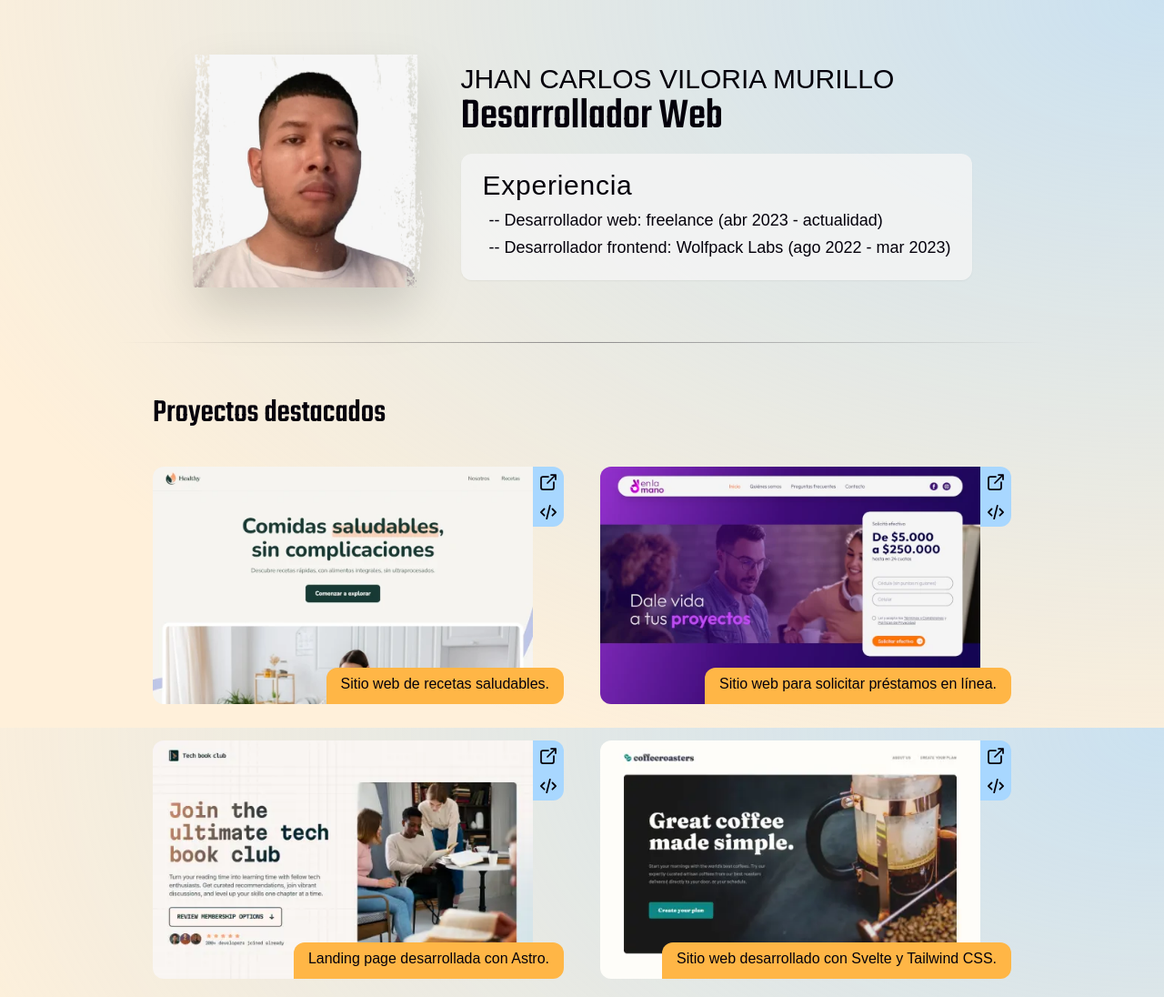
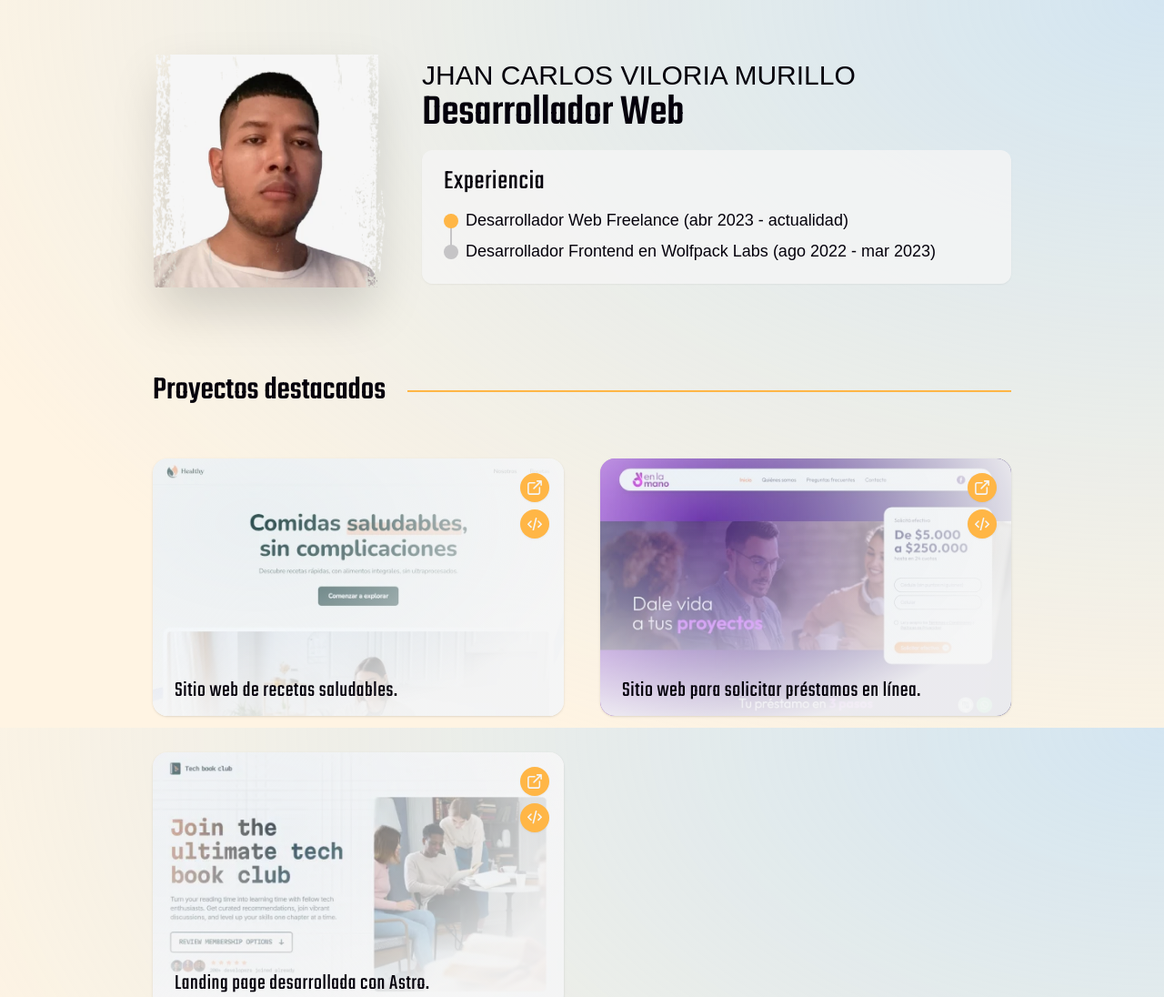
Before and after one commit to jhanca-vm/portfolio, an Astro site: page / in a window 1280 px wide. Shown: the top 1096 px of the page at 91% size. Built offline with nearby package versions, Linux system fonts and the light colour scheme; Astro itself is replaced by a stand-in of ours; a web font is replaced by a local one.

Commit message:
feat: update design

```diff
--- a/pnpm-workspace.yaml
+++ b/pnpm-workspace.yaml
@@ -1,2 +1,4 @@
 onlyBuiltDependencies:
   - '@tailwindcss/oxide'
+  - esbuild
+  - sharp
--- a/src/components/Footer.astro
+++ b/src/components/Footer.astro
@@ -7,11 +7,11 @@ import Link from '../components/Link.astro'
 <footer
   class="max-w-5xl mx-auto p-6 flex justify-between text-default/60 sm:px-10"
 >
-  <p>© 2025 Jhan Viloria</p>
+  <p>© 2026 Jhan Viloria</p>
   <ul class="flex gap-3.5">
     <li>
       <Link
-        class="transition-colors hover:text-default/80"
+        class="transition-colors hover:text-default"
         to="www.linkedin.com/in/jhanviloria/"
         label="LinkedIn"
       >
@@ -20,7 +20,7 @@ import Link from '../components/Link.astro'
     </li>
     <li>
       <Link
-        class="transition-colors hover:text-default/80"
+        class="transition-colors hover:text-default"
         to="github.com/jhanca-vm"
         label="GitHub"
       >
--- a/src/components/Hero.astro
+++ b/src/components/Hero.astro
@@ -5,30 +5,41 @@ import Image from './Image.astro'
 
 <section
   class:list={[
-    'px-6 flex flex-col gap-6 sm:px-10 md:flex-row md:justify-center',
-    'md:gap-10'
+    'max-w-5xl mx-auto px-6 flex flex-col gap-6 sm:px-10 md:flex-row md:gap-10'
   ]}
 >
   <Image
     class="w-3xs object-cover drop-shadow-2xl max-md:mx-auto"
     metadata={photo}
   />
-  <div class="md:self-center">
+  <div class="grow md:self-center">
     <hgroup class="font-display max-md:text-center">
       <p class="text-3xl uppercase">Jhan Carlos Viloria Murillo</p>
       <h1 class="font-medium text-5xl">Desarrollador Web</h1>
     </hgroup>
-    <div class="mt-4 p-6 pt-5 rounded-xl shadow-xs bg-accent/80">
-      <h2 class="mb-3 font-display text-3xl/none tracking-wide">Experiencia</h2>
-      <ul class="pl-6 grid gap-2 text-lg/tight marker:content-['--_']">
-        <li>
-          Desarrollador web: freelance
-          <span class="inline-block">(abr 2023 - actualidad)</span>
+    <div class="w-full mt-4 p-6 pt-5 rounded-xl shadow-xs bg-accent/80">
+      <h2 class="mb-4 font-display font-normal text-3xl/none tracking-wide">
+        Experiencia
+      </h2>
+      <ul class="relative grid gap-3 text-lg/tight">
+        <li class="absolute inset-y-1 -z-1 w-4" aria-hidden="true">
+          <span class="h-full w-0.5 mx-auto block bg-default"></span>
         </li>
-        <li>
-          Desarrollador frontend:
-          <span class="inline-block">Wolfpack Labs</span>
-          <span class="inline-block">(ago 2022 - mar 2023)</span>
+        <li class="grid grid-cols-[1rem_1fr] gap-2">
+          <span class="mt-1 size-4 rounded-full bg-primary"></span>
+          <p>
+            Desarrollador Web Freelance
+            <span class="inline-block">(abr 2023 - actualidad)</span>
+          </p>
+        </li>
+        <li class="grid grid-cols-[1rem_1fr] gap-2">
+          <span class="relative -z-1 mt-1 size-4 rounded-full bg-default"
+          ></span>
+          <p>
+            Desarrollador Frontend en
+            <span class="inline-block">Wolfpack Labs</span>
+            <span class="inline-block">(ago 2022 - mar 2023)</span>
+          </p>
         </li>
       </ul>
     </div>
--- a/src/components/Projects.astro
+++ b/src/components/Projects.astro
@@ -2,7 +2,6 @@
 import healthy from '../assets/healthy.webp'
 import enLaMano from '../assets/en-la-mano.webp'
 import techBookClub from '../assets/tech-book-club.webp'
-import coffeeroasters from '../assets/coffeeroasters.webp'
 import IconLink from '../assets/icons/link.svg'
 import IconCode from '../assets/icons/code.svg'
 import Image from './Image.astro'
@@ -26,56 +25,55 @@ const data: [ImageMetadata, string, string, string][] = [
     'Landing page desarrollada con Astro.',
     'techbookclub.pages.dev',
     'tech-book-club'
-  ],
-  [
-    coffeeroasters,
-    'Sitio web desarrollado con Svelte y Tailwind CSS.',
-    'coffeeroasters.pages.dev',
-    'coffeeroasters'
   ]
 ]
 ---
 
-<section class="max-w-5xl px-6 mx-auto sm:px-10">
-  <h2 class="mb-10 font-display font-medium text-4xl/none">
+<section class="max-w-5xl mt-24 mx-auto px-6 sm:px-10">
+  <h2
+    class="mb-14 flex items-center gap-6 font-display font-medium text-4xl/none"
+  >
     Proyectos destacados
+    <span class="h-0.5 grow bg-primary"></span>
   </h2>
   <div class="grid gap-10 md:grid-cols-2">
     {
       data.map(([image, description, url, id]) => (
-        <article class="relative flex">
+        <article class="relative">
           <figure>
-            <Image class="w-full rounded-l-xl" metadata={image} />
-            <figcaption
+            <Image class="w-full rounded-2xl shadow-sm" metadata={image} />
+          </figure>
+          <div
             class:list={[
-                'absolute bottom-0 right-0 ml-3 pt-2 pb-3 px-4 rounded-tl-xl',
-                'rounded-r-xl bg-primary text-pretty leading-tight'
+              'absolute inset-0 z-10 flex flex-col py-4 px-6 rounded-2xl',
+              'bg-secondary/15 bg-radial-[at_25%_25%] to-accent/95 to-75%'
             ]}
           >
-              {description}
-            </figcaption>
-          </figure>
-          <div class="flex flex-col">
+            <div class="-mr-2 flex flex-col gap-2 self-end text-accent">
               <Link
                 class:list={[
-                'p-2 bg-secondary rounded-tr-xl transition-colors',
-                'hover:bg-secondary/60'
+                  'size-8 flex bg-primary rounded-full shadow-xs',
+                  'ring-secondary transition-shadow hover:ring-1'
                 ]}
                 to={url}
                 label="Sitio web"
               >
-              <IconLink class="w-4.5" aria-hidden="true" />
+                <IconLink class="w-4 m-auto" aria-hidden="true" />
               </Link>
               <Link
                 class:list={[
-                'p-2 bg-secondary rounded-br-xl transition-colors',
-                'hover:bg-secondary/60'
+                  'size-8 flex bg-primary rounded-full shadow-xs',
+                  'ring-secondary transition-shadow hover:ring-1'
                 ]}
                 to={`github.com/jhanca-vm/${id}`}
                 label="Repositorio"
               >
-              <IconCode class="w-4.5" aria-hidden="true" />
+                <IconCode class="w-4 m-auto" aria-hidden="true" />
               </Link>
+            </div>
+            <p class="mt-auto font-display font-normal text-2xl/none tracking-wide">
+              {description}
+            </p>
           </div>
         </article>
       ))
--- a/src/pages/index.astro
+++ b/src/pages/index.astro
@@ -23,22 +23,18 @@ import '../styles/global.css'
   </head>
   <body
     class:list={[
-      'min-h-svh bg-primary/20 bg-fixed bg-radial-[at_top_right]',
-      'from-secondary/60 to-80% font-light text-default'
+      'min-h-svh bg-primary/15 bg-fixed bg-radial-[at_top_right]',
+      'from-secondary/50 to-80% font-light text-default'
     ]}
   >
-    <main class="mb-3 py-12 md:py-15">
+    <main class="mb-3 pt-12 md:pt-15">
       <Hero />
-      <hr
-        class:list={[
-          'h-px max-w-5xl my-15 mx-auto border-none bg-linear-90',
-          'via-default/40'
-        ]}
-      />
       <Projects />
     </main>
     <hr
-      class="h-px max-w-5xl mx-auto border-none bg-linear-90 via-default/20"
+      class:list={[
+        'h-px max-w-5xl mt-20 mx-auto border-none bg-linear-90 via-default/20'
+      ]}
     />
     <Footer />
   </body>
```
Also changed, not shown: package.json (+6 -6 lines), src/assets/coffeeroasters.webp (deleted). Lines whose indentation alone changed are shown as unchanged.
